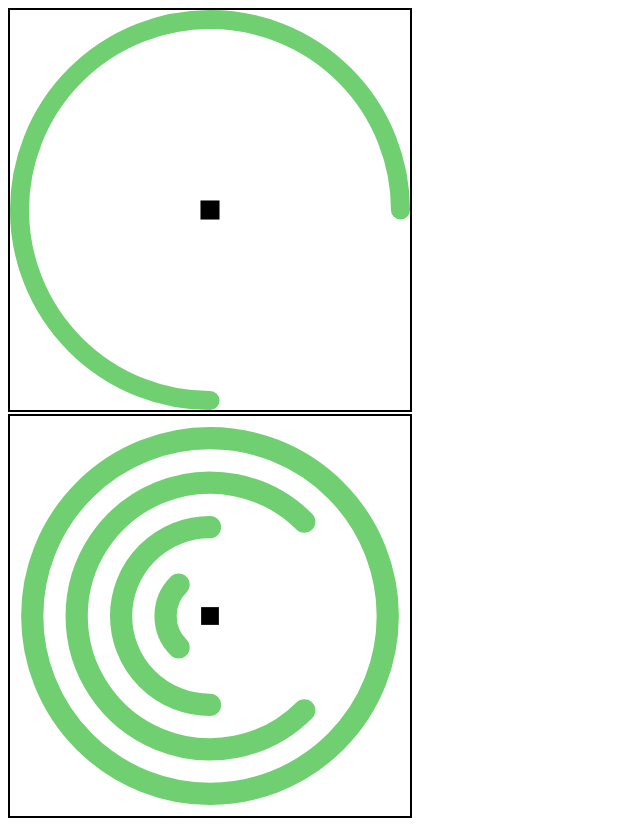
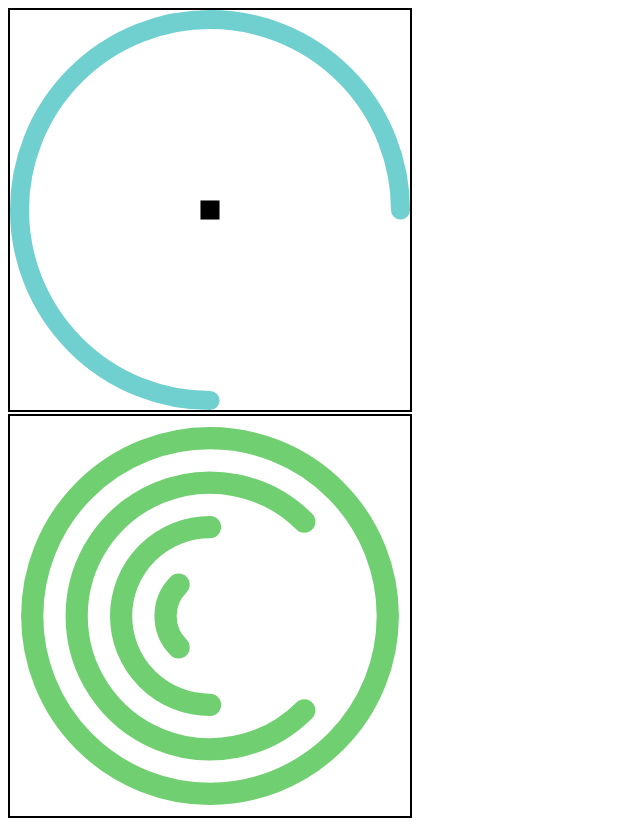
Before and after one commit to nathan-chappell/logo_simpler, a website with bundled scripts: page index.html in a window 1280 px wide. Shown: the whole page, without its empty margins (0-640 px from the left). Built offline with nearby package versions, Linux system fonts and the light colour scheme.

Commit message:
concurrently, DOMParser and innerHTML trick

```diff
--- a/index.html
+++ b/index.html
@@ -18,7 +18,7 @@
       <svg viewBox="-1.05 -1.05 2.1 2.1">
         <path
           d="M 1 0 A 1 1 0 0 0 -1 0 A 1 1 0 0 0 0 1"
-          stroke="hsl(120,50%,50%,.75)"
+          stroke="hsl(180,50%,50%,.75)"
           stroke-width=".1"
           fill="none"
           stroke-linecap="round"
--- a/package.json
+++ b/package.json
@@ -5,9 +5,9 @@
   "main": "index.js",
   "scripts": {
     "test": "echo \"Error: no test specified\" && exit 1",
-    "serve": "node server.js",
+    "server": "node server.js",
     "watch": "tsc --watch",
-    "start": "concurrently \"npm:server\" \"npm:watch\""
+    "start": "concurrently --raw \"npm:server\" \"npm:watch\""
   },
   "keywords": [],
   "author": "",
--- a/src/index.ts
+++ b/src/index.ts
@@ -1,6 +1,10 @@
 // index.ts
 
 const C = (s: string) => document.createElement(s);
+const CSVG = () => document.createElementNS("http://www.w3.org/2000/svg",'svg');
+const domParser = new DOMParser();
+const parseSVG = (s: string) =>
+  domParser.parseFromString(s, "image/svg+xml").documentElement;
 
 type Radius = number;
 type BorderWidth = number;
@@ -60,7 +64,7 @@ const Ring = (props: Partial<RingProps>) => {
   const y3 = rr * Math.sin(-deg2rad(_arc));
   const A1 = RingA(rr, x1, y1, x2, y2);
   const A2 = RingA(rr, x2, y2, x3, y3);
-  const open = `
+  const path = parseSVG(`
     <path
       d="${A1} ${A2}"
       transform="rotate(${-phase})"
@@ -68,25 +72,33 @@ const Ring = (props: Partial<RingProps>) => {
       stroke-width="${r / 2}"
       fill="none"
       stroke-linecap="round"
-    >`;
-  const close = `</path>`;
-  const animation = ``;
-  return open + animation + close;
+    />`);
+  return path;
 };
 
+type PhaseFromMouseEvent = (e: MouseEvent) => Degrees;
+
+const getDeg: PhaseFromMouseEvent = (e) => Math.atan2(e.movementX, e.movementY);
+
 const Logo = () => {
-  const e = document.createElement("div");
+  const viewBox = "-1.125 -1.125 2.25 2.25";
+  //const svg = parseSVG(`<svg viewBox="${viewBox}"></svg>`);
+  const svg = CSVG();
+  svg.setAttribute('viewBox',viewBox);
+  const rings = [
+    Ring({ l: 1, arc: 90, phase: 135 }),
+    Ring({ l: 2, arc: 180, phase: 90 }),
+    Ring({ l: 3, arc: 270, phase: 45 }),
+    Ring({ l: 4, arc: 360 }),
+  ];
+  rings.forEach((r) => svg.appendChild(r));
+  console.log(svg);
+  const e = C("div");
   e.className = "logo-proto";
-  e.innerHTML = `
-      <svg viewBox="-1.125 -1.125 2.25 2.25">
-      ${Ring({ l: 1, arc: 90, phase: 135 })}
-      ${Ring({ l: 2, arc: 180, phase: 90 })}
-      ${Ring({ l: 3, arc: 270, phase: 45 })}
-      ${Ring({ l: 4, arc: 360 })}
-        <path d="M -.05 0 l .1 0" stroke-width=".1" stroke="black" />
-      </svg>
-      `;
+  e.appendChild(svg);
   console.log(e);
+  // hack!
+  e.innerHTML = e.innerHTML;
   return e;
 };
 
```
Also changed, not shown: server.js (+7 -1 lines), dist/index.d.ts, dist/index.js, 1 other file. Lines whose indentation alone changed are shown as unchanged.
